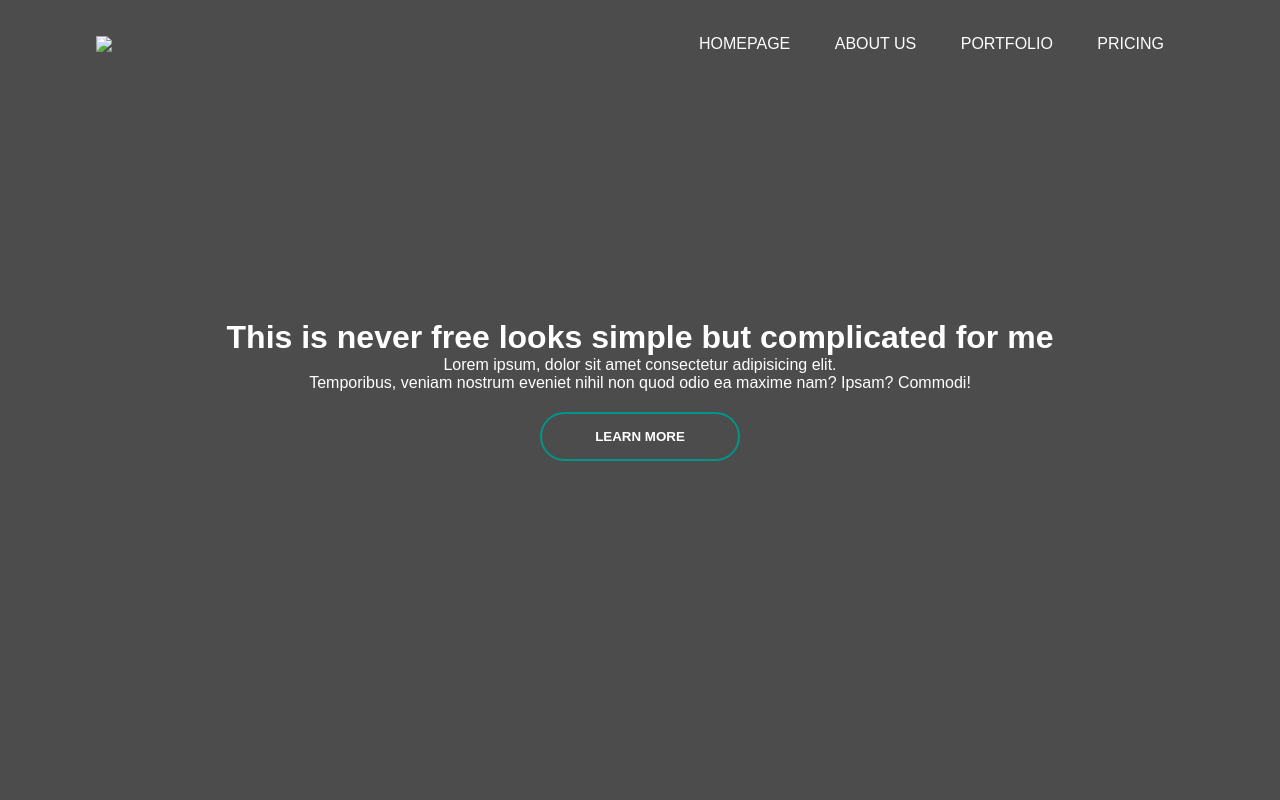
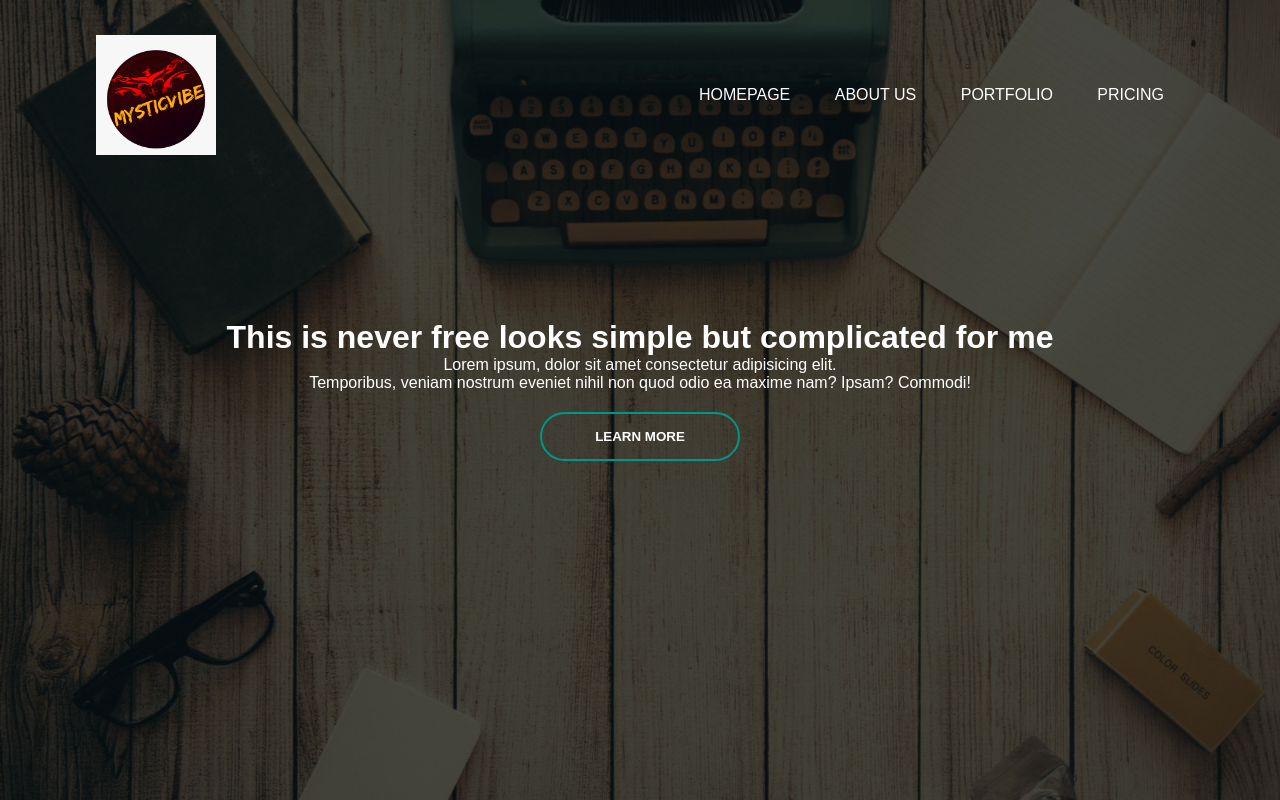
Before and after one commit to mohitcdry/Static-website, a plain HTML site: page index.html in a window 1280 px wide. Drawn offline with Linux system fonts and the light colour scheme.

Commit message:
bug fixed

```diff
--- a/index.html
+++ b/index.html
@@ -10,7 +10,7 @@
 <body>
     <div class="body">
         <div class="navbar">
-        <img src="logo.png" class="logo">
+        <img src="logo.png.jpg" class="logo">
         <ul>
             <li><a href="#">HOMEPAGE</a></li>
             <li><a href="#">ABOUT US</a></li>
--- a/style.css
+++ b/style.css
@@ -6,7 +6,7 @@
 .body{
     width: 100%;
     height: 100vh;
-    background: rgba(0,0,0,0.7) url(background.jpeg);
+    background: rgba(0,0,0,0.7) url(background.jpeg.jpg);
     background-blend-mode: darken;
     background-size: cover;
     background-position: center;
```
